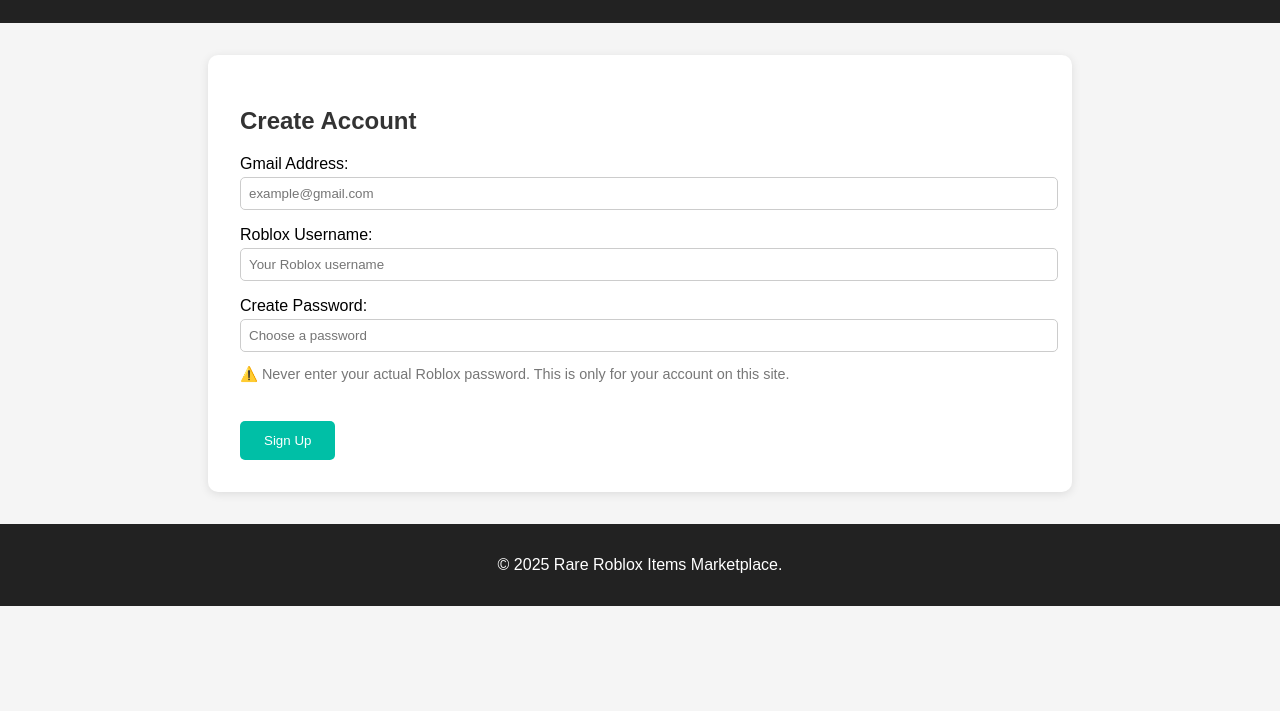
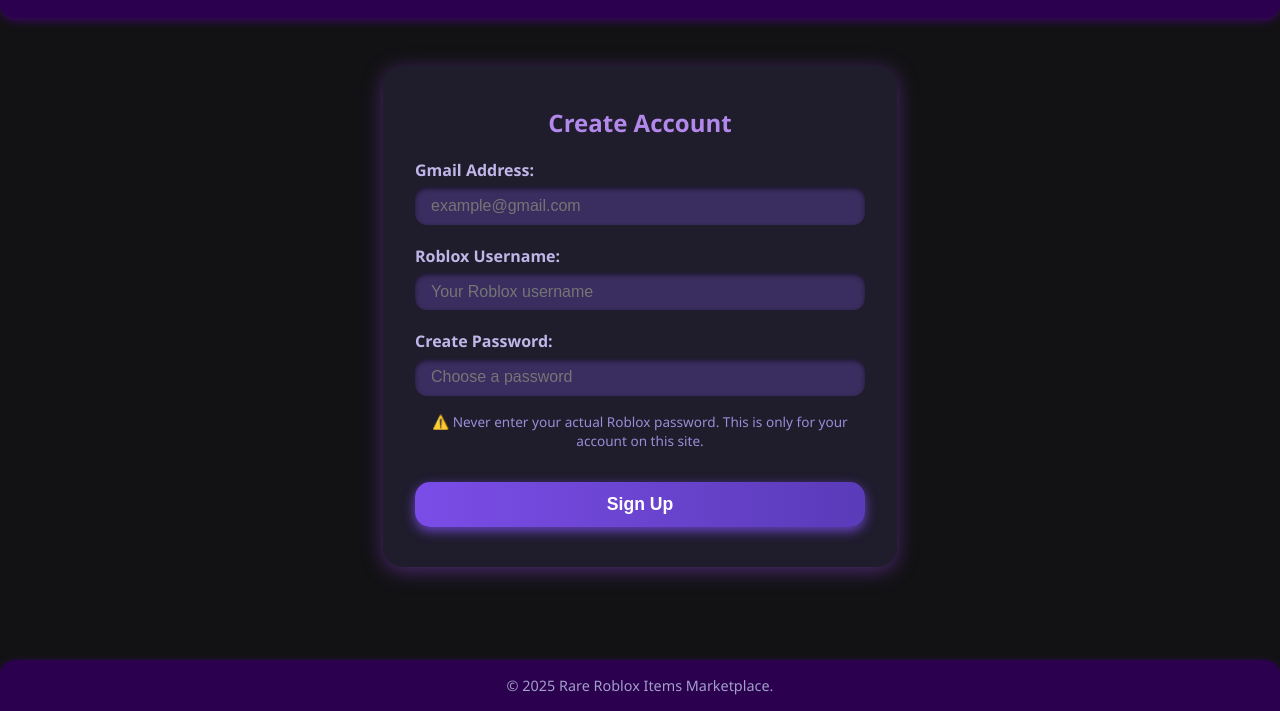
Before and after one commit to kookiesAndCoconuts/Roblox-marketplace, a plain HTML site: page index.html in a window 1280 px wide. Shown: the part 89-800 px from the top of the page. Drawn offline with Linux system fonts and the light colour scheme.

Commit message:
Update index.html

```diff
--- a/index.html
+++ b/index.html
@@ -2,58 +2,116 @@
 <html lang="en">
 <head>
   <meta charset="UTF-8" />
-  <meta name="viewport" content="width=device-width, initial-scale=1.0" />
+  <meta name="viewport" content="width=device-width, initial-scale=1" />
   <title>Rare Roblox Items Marketplace</title>
   <style>
-    body {
-      font-family: Arial, sans-serif;
-      background-color: #f5f5f5;
+    /* Reset some default styles */
+    body, h1, h2, p, label, input, button {
       margin: 0;
       padding: 0;
+      box-sizing: border-box;
     }
+
+    body {
+      font-family: 'Segoe UI', Tahoma, Geneva, Verdana, sans-serif;
+      background-color: #121214; /* Very dark grey */
+      color: #ddd;
+      min-height: 100vh;
+      display: flex;
+      flex-direction: column;
+    }
+
     header, footer {
-      background-color: #222;
-      color: #fff;
+      background-color: #2a004f; /* Dark purple */
+      color: #d1c4e9; /* Light purple */
+      text-align: center;
+      padding: 1.5rem 1rem;
+      border-radius: 0 0 15px 15px;
+      box-shadow: 0 3px 8px rgba(75, 0, 130, 0.7);
+    }
+
+    footer {
+      margin-top: auto;
+      border-radius: 15px 15px 0 0;
       padding: 1rem;
+      font-size: 0.9rem;
+      color: #a29fc9;
+    }
+
+    .container {
+      background-color: #1f1c2c; /* Darker purple-grey */
+      max-width: 450px;
+      margin: 3rem auto;
+      padding: 2.5rem 2rem;
+      border-radius: 20px;
+      box-shadow: 0 4px 20px rgba(100, 50, 150, 0.7);
+    }
+
+    h1, h2 {
+      color: #b388eb; /* Soft purple */
+      margin-bottom: 1rem;
       text-align: center;
     }
-    .container {
-      max-width: 800px;
-      margin: 2rem auto;
-      background: white;
-      padding: 2rem;
-      border-radius: 10px;
-      box-shadow: 0 2px 10px rgba(0,0,0,0.1);
-    }
-    h1, h2, h3 {
-      color: #333;
-    }
+
     label {
       display: block;
+      font-weight: 600;
+      margin-top: 1.25rem;
+      color: #c0b7e8;
+    }
+
+    input[type="text"],
+    input[type="email"],
+    input[type="password"] {
+      width: 100%;
+      padding: 0.6rem 1rem;
+      margin-top: 0.4rem;
+      border: none;
+      border-radius: 12px;
+      background-color: #3a2d5f;
+      color: #e0d7ff;
+      font-size: 1rem;
+      transition: background-color 0.3s ease;
+      box-shadow: inset 0 2px 4px rgba(0, 0, 0, 0.5);
+    }
+
+    input[type="text"]:focus,
+    input[type="email"]:focus,
+    input[type="password"]:focus {
+      outline: none;
+      background-color: #5a48a3;
+      box-shadow: 0 0 8px #8c75e6;
+      color: #fff;
+    }
+
+    button {
+      display: block;
+      width: 100%;
+      margin-top: 2rem;
+      padding: 0.75rem 1.5rem;
+      font-size: 1.1rem;
+      font-weight: 700;
+      color: #fff;
+      background: linear-gradient(90deg, #7b4de8, #5a3bb8);
+      border: none;
+      border-radius: 15px;
+      cursor: pointer;
+      box-shadow: 0 4px 12px rgba(123, 77, 232, 0.8);
+      transition: background 0.3s ease;
+      user-select: none;
+    }
+
+    button:hover {
+      background: linear-gradient(90deg, #9c6fff, #7b4de8);
+      box-shadow: 0 6px 15px rgba(156, 111, 255, 0.9);
+    }
+
+    .note {
       margin-top: 1rem;
-    }
-    input[type="text"], input[type="email"], input[type="password"] {
-      width: 100%;
-      padding: 0.5rem;
-      margin-top: 0.25rem;
-      border-radius: 5px;
-      border: 1px solid #ccc;
-    }
-    button {
-      margin-top: 1.5rem;
-      padding: 0.75rem 1.5rem;
-      background-color: #00bfa6;
-      color: white;
-      border: none;
-      border-radius: 5px;
-      cursor: pointer;
-    }
-    button:hover {
-      background-color: #009e8f;
-    }
-    .note {
-      font-size: 0.9rem;
-      color: #777;
+      font-size: 0.85rem;
+      color: #9a8dd6;
+      text-align: center;
+      user-select: none;
     }
   </style>
 </head>
@@ -92,15 +150,12 @@
       const robloxUsername = form.robloxUsername.value.trim();
       const password = form.password.value;
 
-      // Basic validation (already done by required, but just in case)
       if (!email || !robloxUsername || !password) {
         alert('Please fill in all fields.');
         return;
       }
 
-      // For demo, just show info, in real use send to backend
       alert(`Account created!\nEmail: ${email}\nRoblox Username: ${robloxUsername}`);
-
       form.reset();
     });
   </script>
```
